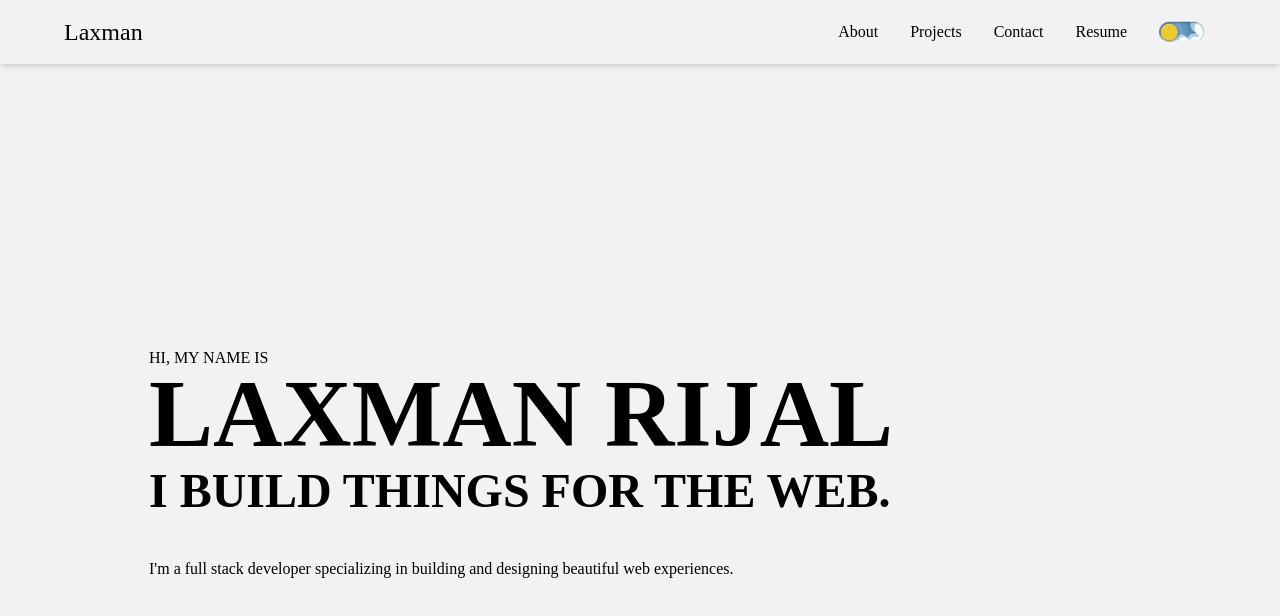
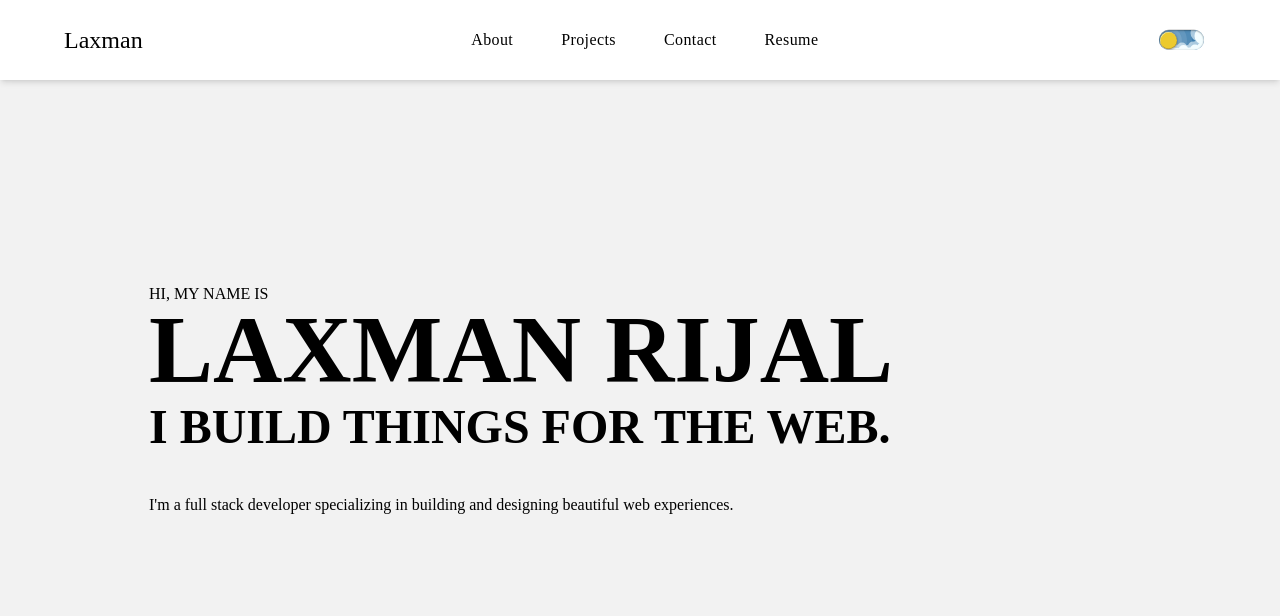
Before and after one commit to laxman1892/personal-portfolio, a Next.js app: page / in a window 1280 px wide. Shown: the top 616 px of the page. Built offline with nearby package versions, Linux system fonts and the light colour scheme.

Commit message:
tweaks and changes on styling

```diff
--- a/src/app/Header.tsx
+++ b/src/app/Header.tsx
@@ -1,4 +1,5 @@
 "use client";
+import Link from "next/link";
 import React, { useEffect, useState } from "react";
 
 function Header() {
@@ -43,38 +44,39 @@ function Header() {
   };
 
   return (
-    <div className="flex justify-between items-center h-14 py-1 px-4 shadow-md relative md:h-16 md:px-16">
+    <div className="flex justify-between items-center fixed w-screen bg-white h-14 py-1 px-4 shadow-md md:h-20 md:px-16">
       <h1 className="text-2xl">
         <a href="/">Laxman</a>
       </h1>
-        <div className='hidden md:flex md:justify-between md:items-center md:gap-2'>
+        <div className='hidden md:flex md:justify-between md:items-center md:gap-2 tracking-wide'>
           <a
             href="#about"
-            className="p-3 transition-all duration-300 ease-in-out hover:bg-black hover:rounded hover:text-white"
+            className="py-4 px-5 transition-all duration-300 ease-in-out hover:bg-black hover:rounded hover:text-white"
           >
             About
           </a>
           <a
             href="#projects"
-            className="p-3 transition-all duration-300 ease-in-out hover:bg-black hover:rounded hover:text-white"
+            className="py-4 px-5 transition-all duration-300 ease-in-out hover:bg-black hover:rounded hover:text-white"
           >
             Projects
           </a>
-          <a
-            href="#contact"
-            className="p-3 transition-all duration-300 ease-in-out hover:bg-black hover:rounded hover:text-white"
+          <Link
+            href="/contact"
+            className="py-4 px-5 transition-all duration-300 ease-in-out hover:bg-black hover:rounded hover:text-white"
           >
             Contact
-          </a>
+          </Link>
           <a
             href="/resume.pdf"
             target="_blank"
             rel="noreferrer"
-            className="p-3 hover:bg-red-500 rounded"
+            className="py-4 px-5 hover:bg-[tomato] hover:text-white rounded"
           >
             Resume
           </a>
-          <div className="p-3 text-center">
+        </div>
+        <div className="hidden md:block p-3 text-center">
             <label className="theme-switch">
               <input type="checkbox" className="theme-switch__checkbox" onClick={toggleTheme} checked={isDark}/>
               <div className="theme-switch__container">
@@ -105,8 +107,6 @@ function Header() {
               </div>
             </label>
           </div>
-
-        </div>
       <button
           onClick={handleClick}
           className="flex flex-col justify-center items-center md:hidden"
@@ -131,26 +131,26 @@ function Header() {
           ></span>
         </button>
       <div className={`md:hidden bg-white flex flex-col items-center absolute top-14 right-0 gap-1 overflow-x-hidden text-center mt-2 mr-1 transition-all duration-[400ms] ease-in ${isOpen ? 'w-2/5' : 'w-0'}`}>
-        <a
-          href="#about"
+        <Link
+          href="/about"
           className="w-full p-3 transition-all duration-300 ease-in-out hover:bg-black hover:text-white"
         >
           About
-        </a>
+        </Link>
         <span className="w-full h-[1px] bg-black"></span>
-        <a
-          href="#projects"
+        <Link
+          href="/projects"
           className="w-full p-3 transition-all duration-300 ease-in-out hover:bg-black hover:text-white"
         >
           Projects
-        </a>
+        </Link>
         <span className="w-full h-[1px] bg-black"></span>
-        <a
-          href="#contact"
+        <Link
+          href="/contact"
           className="w-full p-3 transition-all duration-300 ease-in-out hover:bg-black hover:text-white"
         >
           Contact
-        </a>
+        </Link>
         <span className="w-full h-[1px] bg-black"></span>
         <a
           href="/resume.pdf"
```
